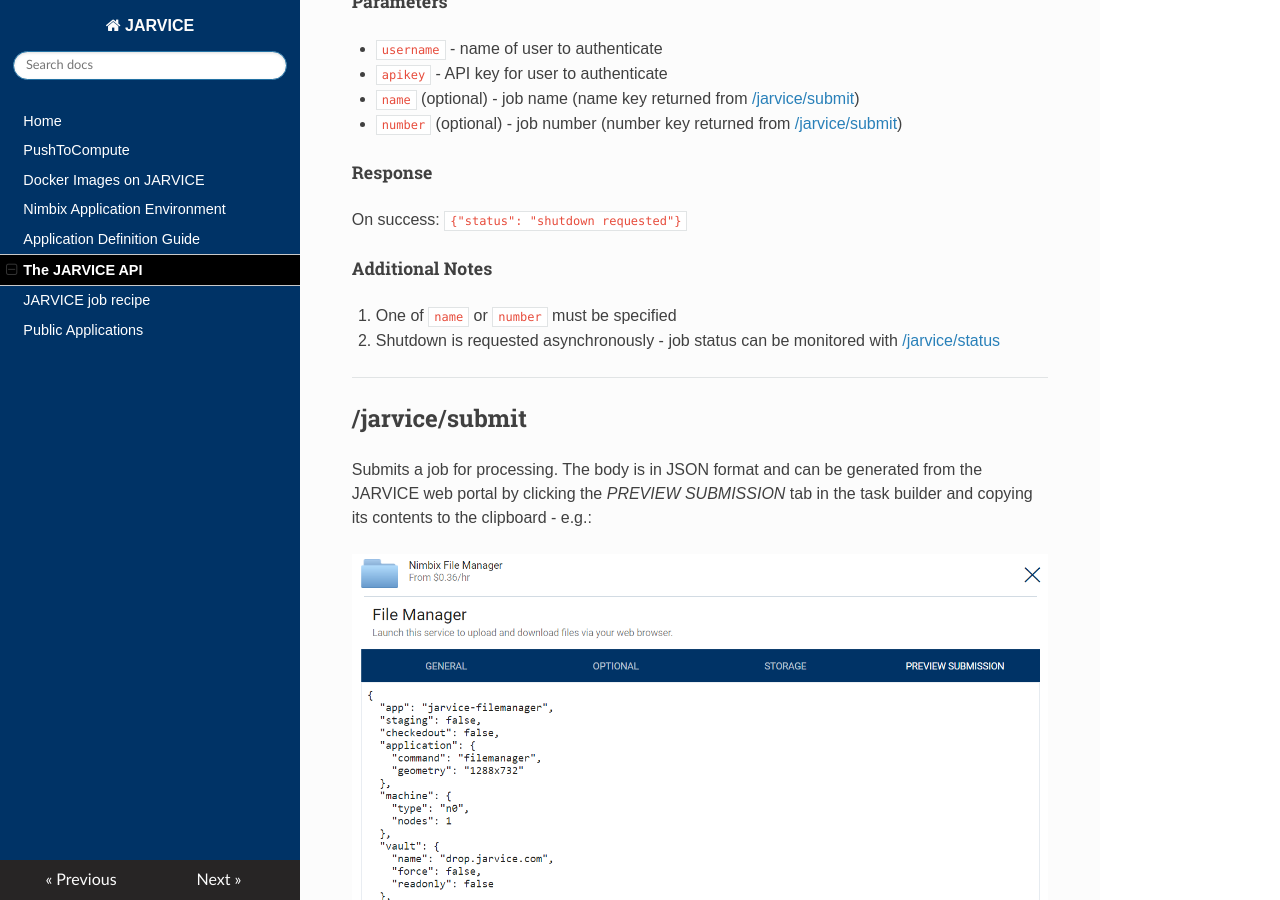
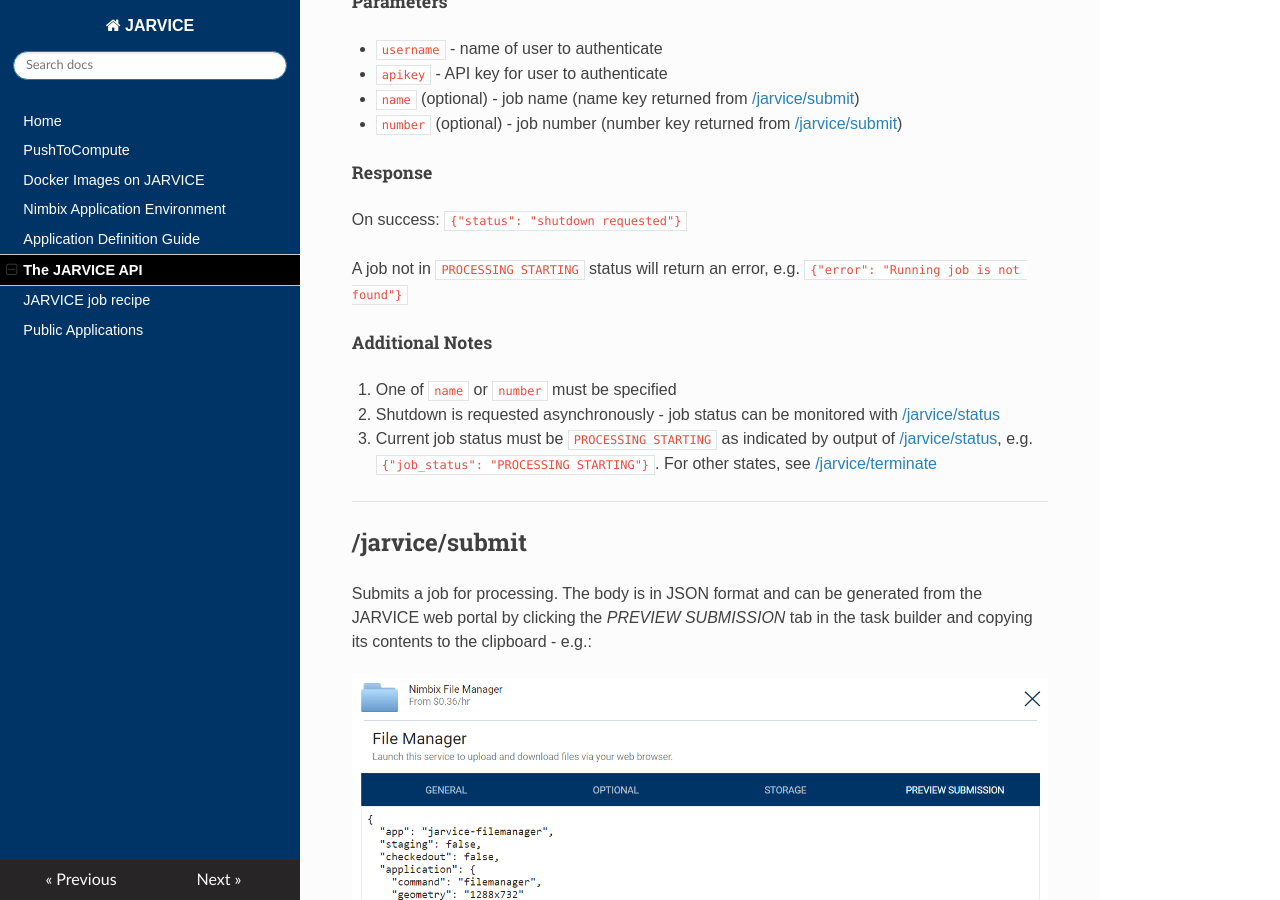
Before and after one commit to nimbix/jardoc, an MkDocs documentation site: the page built from docs/api.md, in a window 1280 px wide and 900 px high, scrolled down 1365 px. Built offline with MkDocs 1.6.1, drawn with Linux system fonts in a browser that asks for light colours; nearby versions of some CDN libraries; old or Windows-style settings are respelled for this version of MkDocs; some of the changed text lies outside the part shown.

Commit message:
re #1244
Add error response example to shutdown
Add clarification on status to shutdown
Add warning to terminate
Add best practice statement to terminate

````diff
--- a/docs/api.md
+++ b/docs/api.md
@@ -61,12 +61,15 @@
 
 On success: ```{"status": "shutdown requested"}```
 
+A job not in `PROCESSING STARTING` status will return an error, e.g. ```{"error": "Running job is not found"}```
+
 ##### Additional Notes
 
-1. One of ``name`` or ``number`` must be specified
+1. One of `name` or `number` must be specified
 
 2. Shutdown is requested asynchronously - job status can be monitored with [/jarvice/status](#jarvicestatus)
 
+3. Current job status must be `PROCESSING STARTING` as indicated by output of [/jarvice/status](#jarvicestatus), e.g. `{"job_status": "PROCESSING STARTING"}`. For other states, see [/jarvice/terminate](#jarviceterminate)
 
 ---
 ## /jarvice/submit
@@ -101,7 +104,9 @@
 ---
 ## /jarvice/terminate
 
-Immediately terminates a running job.
+Immediately terminates a running job.  **NB**: This will terminate the job regardless of current status.
+
+**Best Practice**: Use the [/jarvice/shutdown](#/jarvice/shutdown) for a job in `PROCESSING STARTING` state and **only** use [/jarvice/terminate](#jarviceterminate) for a job not in a `PROCESSING STARTING` state or not responding to a [/jarvice/shutdown](#/jarvice/shutdown).
 
 ##### Parameters
 
@@ -120,6 +125,7 @@
 ##### Additional Notes
 
 1. One of ``name`` or ``number`` must be specified
+
 
 # Status and Information
 
````
